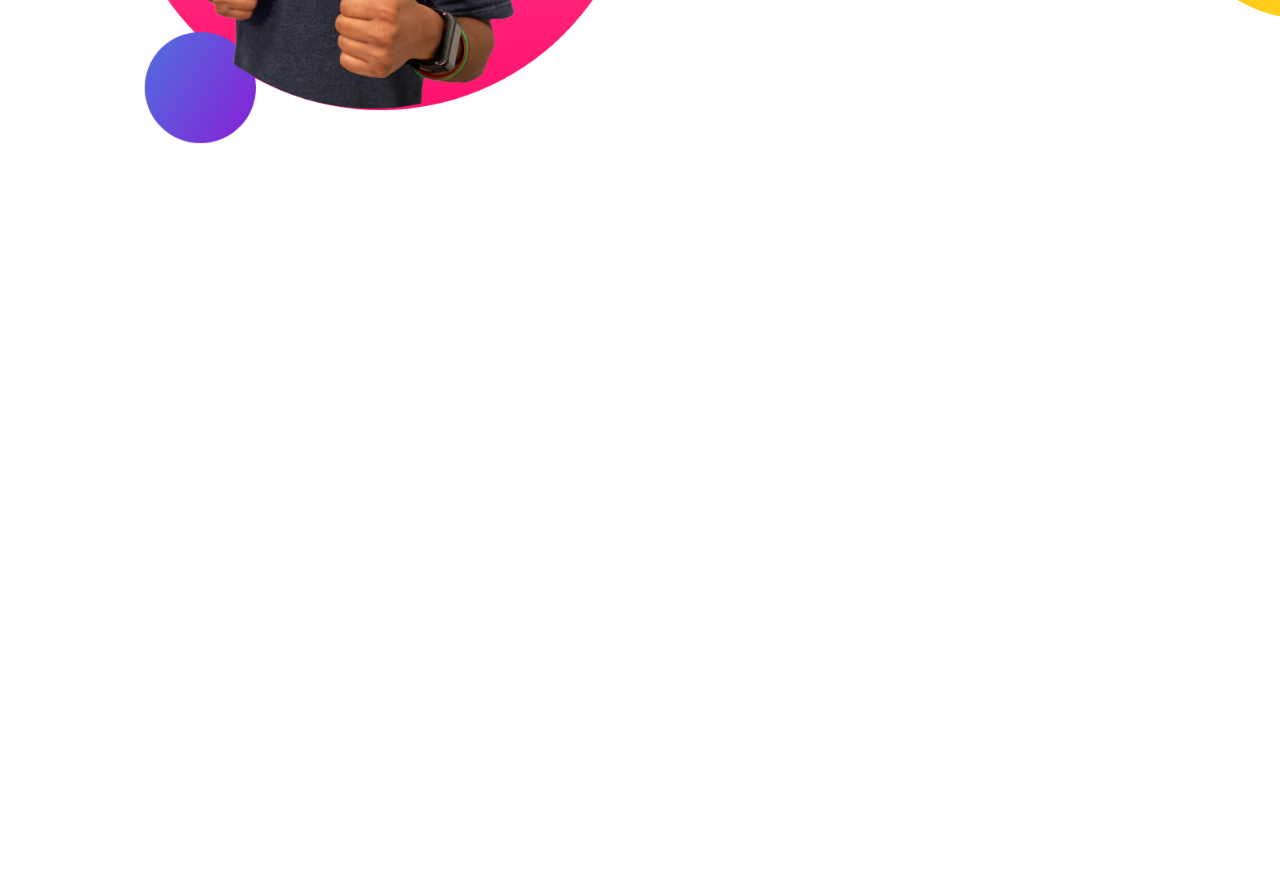
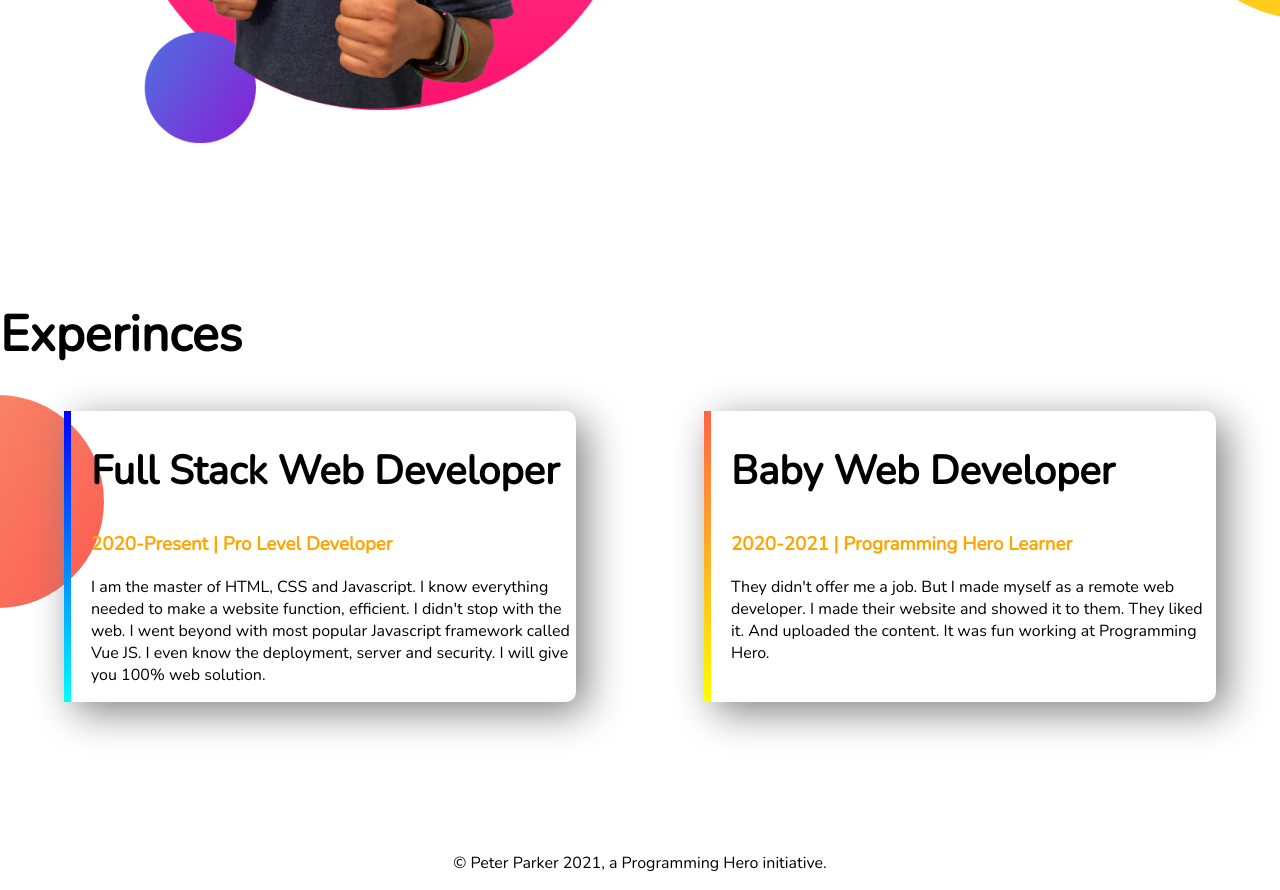
Before and after one commit to tanvirshaad/developer-portfolio, a plain HTML site: page index.html in a window 1280 px wide. Shown: the part 1137-2027 px from the top of the page. Before the commit the page ends 1437 px from the top, so only its background shows below. Drawn offline with nearby package versions, Linux system fonts and the light colour scheme.

Commit message:
experience and footer added

```diff
--- a/index.html
+++ b/index.html
@@ -11,7 +11,7 @@
     <link rel="stylesheet" href="style.css">
 </head>
 <body>
-    <section class="top-banner">
+    <section class="top-banner flexible-container">
         <div class="half-width">
         <h1>Welcome To</h1>
         <h1><span class="orange-color">Dr.Strange</span> World</h1>
@@ -24,7 +24,7 @@
         </div>
     </section>
 
-    <section class="dream-big">
+    <section class="dream-big flexible-container">
         <div class="half-width">
             <img src="images/jhankar2.png" alt="">
         </div>
@@ -35,5 +35,31 @@
             <a class="link-button" target="_blank" href="https://www.linkedin.com/in/tanvir-shaad-654a88181/">Download Resume</a>
         </div>
     </section>
+
+    <section class="experience-area">
+        <h1>Experinces</h1>
+        <div class="flexible-container">
+            <div id="full-web" class="expereience-item">
+                <h2>Full Stack Web Developer</h2>
+                <h3 class="orange-color">2020-Present | Pro Level Developer</h3>
+                <p>
+                    I am the master of HTML, CSS and Javascript. I know everything needed to make a website function, efficient. I didn't stop with the web. I went beyond with most popular Javascript framework called Vue JS. I even know the deployment, server and security. I will give you 100% web solution.
+                </p>
+            </div>
+            <div id="baby-web" class="expereience-item">
+                <h2>Baby Web Developer</h2>
+                <h3 class="orange-color">2020-2021 | Programming Hero Learner</h3>
+                <p>
+                    They didn't offer me a job. But I made myself as a remote web developer. I made their website and showed it to them. They liked it. And uploaded the content. It was fun working at Programming Hero.
+                </p>
+            </div>
+        </div>
+    </section>
+
+    <footer>
+        <p>
+            © Peter Parker 2021, a Programming Hero initiative.
+        </p>
+    </footer>
 </body>
 </html>
--- a/style.css
+++ b/style.css
@@ -5,10 +5,13 @@ body {
 h1 {
   font-size: 50px;
 }
+h2 {
+  font-size: 40px;
+}
 .orange-color {
   color: orange;
 }
-section {
+.flexible-container {
   display: flex;
   margin-bottom: 150px;
 }
@@ -37,3 +40,31 @@ section {
   background-repeat: no-repeat;
   background-position: right;
 }
+
+.experience-area {
+  background-image: url(images/exp-bg.png);
+  background-repeat: no-repeat;
+  background-position: left;
+}
+.expereience-item {
+  width: 50%;
+  margin-left: 5%;
+  margin-right: 5%;
+  box-shadow: 10px 10px 40px gray;
+  padding-left: 20px;
+  border-radius: 10px;
+}
+#full-web {
+  border-left: 7px solid;
+  border-image: linear-gradient(blue, cyan);
+  border-image-slice: 1;
+}
+#baby-web {
+  border-left: 7px solid;
+  border-image: linear-gradient(tomato, yellow);
+  border-image-slice: 1;
+}
+
+footer p {
+  text-align: center;
+}
```
Also changed, not shown: images/exp-bg.png (added).
